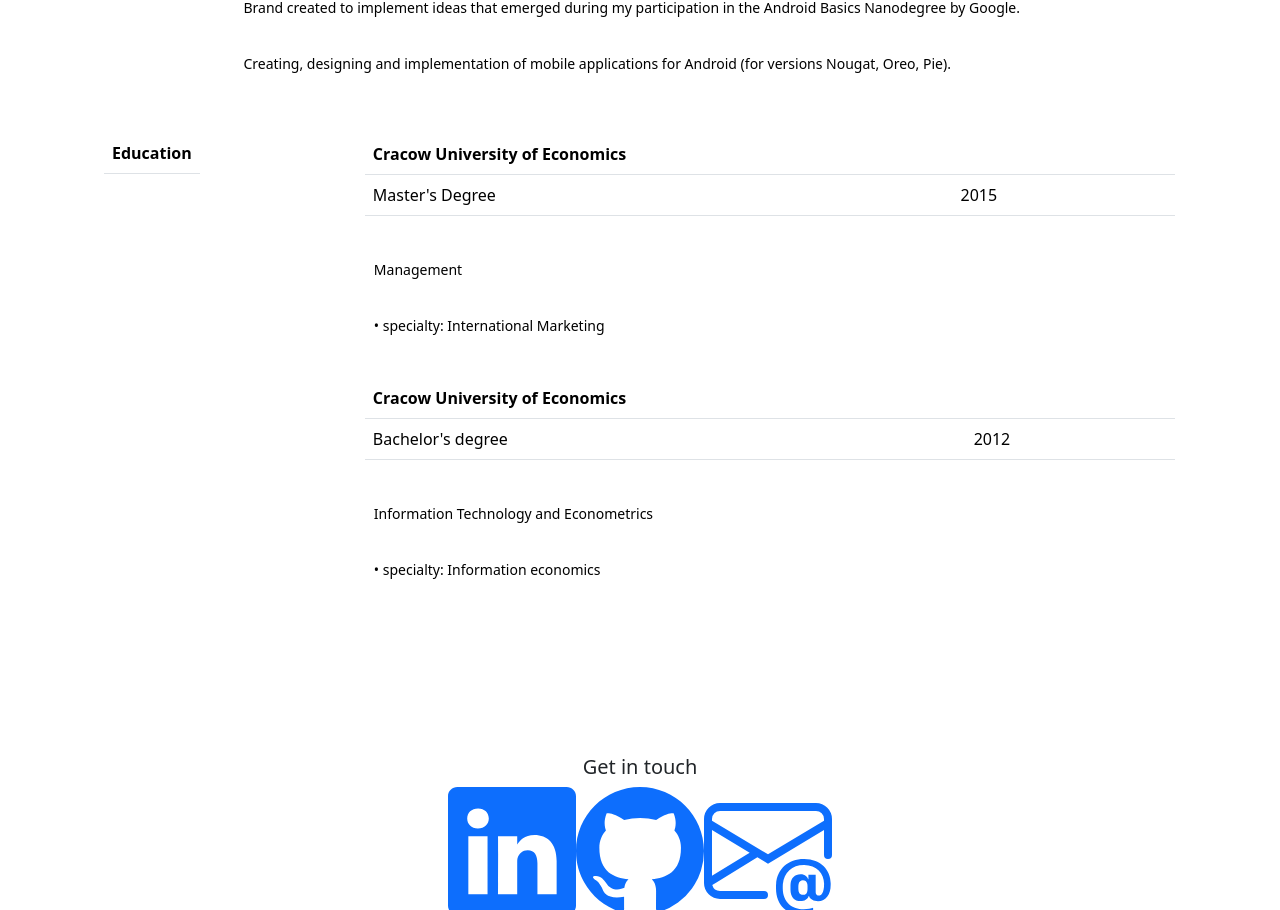
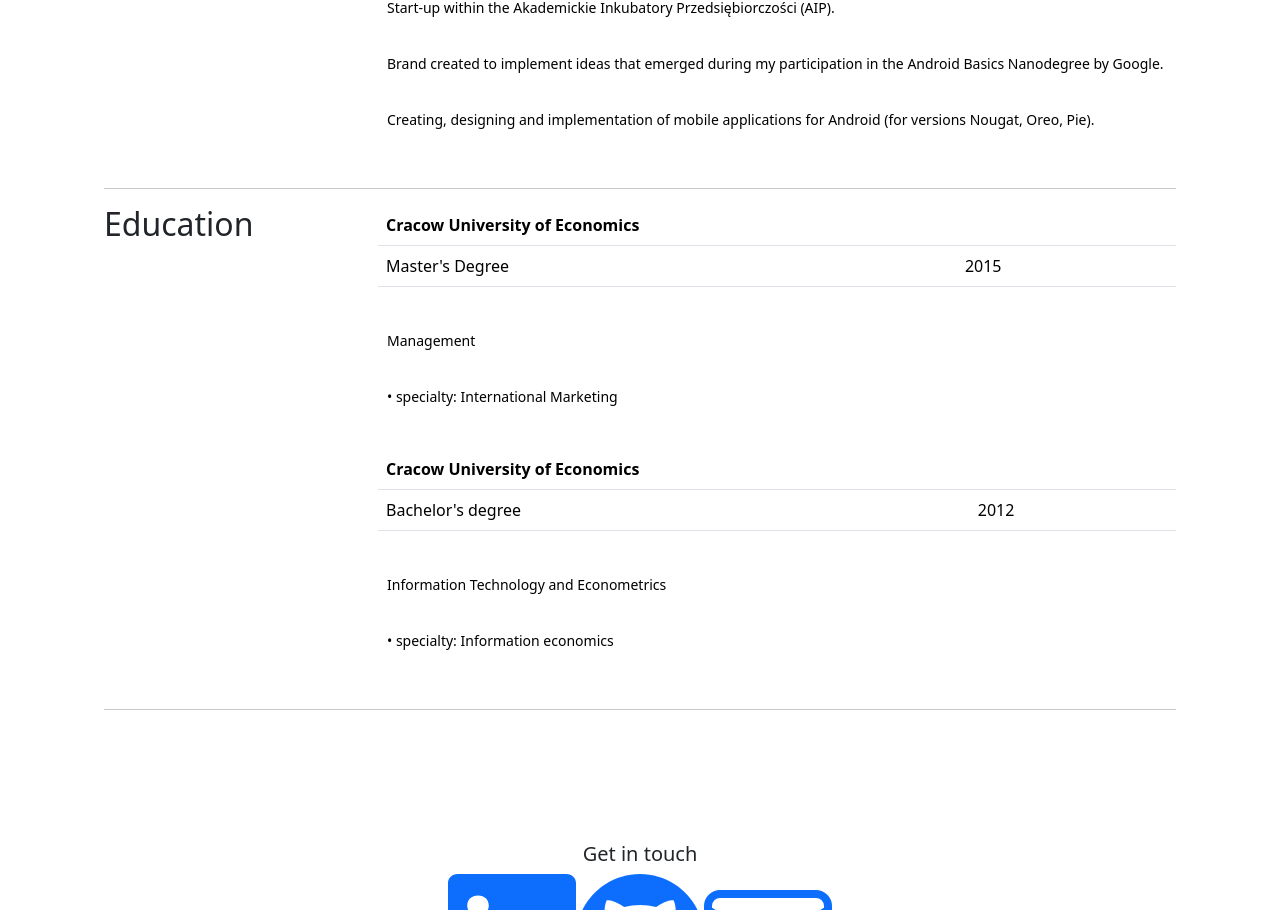
Before and after one commit to joannahulek/joannahulek.github.io, a React (Create React App) app: page / in a window 1280 px wide. Shown: the part 2674-3584 px from the top of the page. Built offline with nearby package versions, Linux system fonts and the light colour scheme; the HTML template or start-up script is replaced by a standard one.

Commit message:
rendering CV in grid implemented

```diff
--- a/src/components/CV.tsx
+++ b/src/components/CV.tsx
@@ -5,26 +5,25 @@ interface Props {
 
 function Resume (props: Props) {
     return (
-        <>
+        <div>
+            <hr></hr>
             {renderTable("Work Experience", props.work)}
+            <hr></hr>
             {renderTable("Education", props.education)}
-        </>
+            <hr></hr>
+        </div>
     )
 }
 
 export default Resume
 
 function renderTable(title:string, items:string[][][]) {
-    return <table className="table">
-        <tr>
-            <thead>
-                <th>{title}</th>
-            </thead>
-            <td>
-                {items.map((item) => (
-                        <table className="table">
+    return <div className="row">
+        <div className="col"><h2>{title}</h2></div>
+        <div className="col-9">{items.map((item) => (
+                <table className="table">
                             <thead>
-                            <tr>
+                    <tr>
                                 <th colSpan={2}>{item[0][0]}</th>
                             </tr>
                             <tr>
@@ -43,7 +42,7 @@ function renderTable(title:string, items:string[][][]) {
                     )
                 )
                 }
-            </td>
-        </tr>
-    </table>;
+                </div>
+
+    </div>;
 }
```
